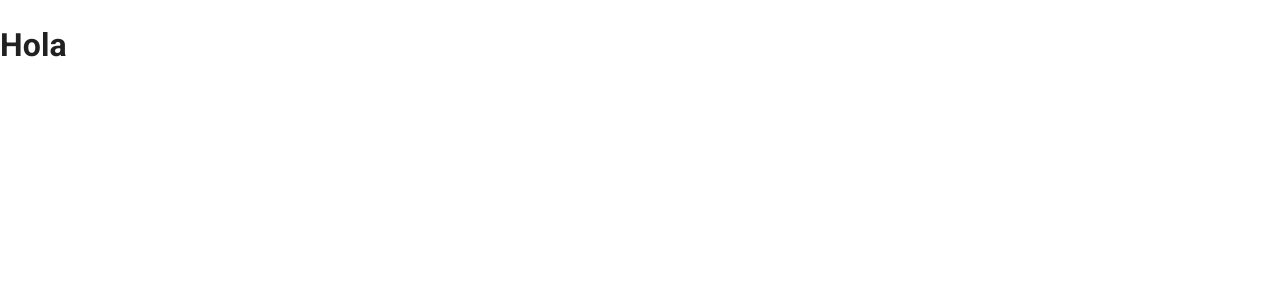
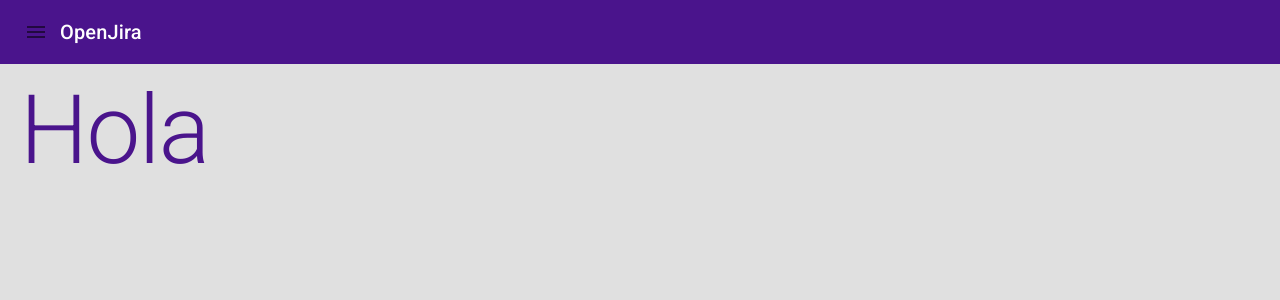
Before and after one commit to pmpeloc/03-open-jira, a Next.js app: page / in a window 1280 px wide. Shown: the top 300 px of the page. Built offline with nearby package versions, Linux system fonts and the light colour scheme.

Commit message:
feat: Layout and Navbar added

```diff
--- /dev/null
+++ b/components/layouts/Layout.tsx
@@ -0,0 +1,20 @@
+import { FC } from 'react';
+import { Box } from '@mui/material';
+import Head from 'next/head';
+import { Navbar } from '../ui';
+
+interface Props {
+  title?: string;
+}
+
+export const Layout: FC<Props> = ({ title = 'OpenJira', children }) => {
+  return (
+    <Box sx={{ flexFlow: 1 }}>
+      <Head>
+        <title>{title}</title>
+      </Head>
+      <Navbar />
+      <Box sx={{ padding: '10px 20px' }}>{children}</Box>
+    </Box>
+  );
+};
--- /dev/null
+++ b/components/layouts/index.ts
@@ -0,0 +1 @@
+export * from './Layout';
--- /dev/null
+++ b/components/ui/Navbar.tsx
@@ -0,0 +1,15 @@
+import { AppBar, IconButton, Toolbar, Typography } from '@mui/material';
+import MenuOutlinedIcon from '@mui/icons-material/MenuOutlined';
+
+export const Navbar = () => {
+  return (
+    <AppBar position='sticky'>
+      <Toolbar>
+        <IconButton size='large' edge='start'>
+          <MenuOutlinedIcon />
+        </IconButton>
+        <Typography variant='h6'>OpenJira</Typography>
+      </Toolbar>
+    </AppBar>
+  );
+};
--- /dev/null
+++ b/components/ui/index.ts
@@ -0,0 +1 @@
+export * from './Navbar';
--- a/pages/_app.tsx
+++ b/pages/_app.tsx
@@ -1,16 +1,11 @@
 import '../styles/globals.css';
 import type { AppProps } from 'next/app';
-import { createTheme, CssBaseline, ThemeProvider } from '@mui/material';
-
-const basicTheme = createTheme({
-  palette: {
-    mode: 'light',
-  },
-});
+import { CssBaseline, ThemeProvider } from '@mui/material';
+import { lightTheme, darkTheme } from '../themes';
 
 function MyApp({ Component, pageProps }: AppProps) {
   return (
-    <ThemeProvider theme={basicTheme}>
+    <ThemeProvider theme={lightTheme}>
       <CssBaseline />
       <Component {...pageProps} />
     </ThemeProvider>
--- a/pages/index.tsx
+++ b/pages/index.tsx
@@ -1,7 +1,15 @@
 import type { NextPage } from 'next';
+import { Typography } from '@mui/material';
+import { Layout } from '../components/layouts';
 
 const HomePage: NextPage = () => {
-  return <h1>Hola</h1>;
+  return (
+    <Layout>
+      <Typography variant='h1' color='primary'>
+        Hola
+      </Typography>
+    </Layout>
+  );
 };
 
 export default HomePage;
--- /dev/null
+++ b/themes/dark-theme.ts
@@ -0,0 +1,26 @@
+import { createTheme } from '@mui/material';
+import { red } from '@mui/material/colors';
+
+export const darkTheme = createTheme({
+  palette: {
+    mode: 'dark',
+    secondary: {
+      main: '#19857b',
+    },
+    error: {
+      main: red.A400,
+    },
+  },
+  components: {
+    MuiAppBar: {
+      defaultProps: {
+        elevation: 0,
+      },
+      styleOverrides: {
+        root: {
+          backgroundColor: '#4a148c',
+        },
+      },
+    },
+  },
+});
--- /dev/null
+++ b/themes/index.ts
@@ -0,0 +1,2 @@
+export * from './light-theme';
+export * from './dark-theme';
--- /dev/null
+++ b/themes/light-theme.ts
@@ -0,0 +1,27 @@
+import { createTheme } from '@mui/material';
+import { grey, red } from '@mui/material/colors';
+
+export const lightTheme = createTheme({
+  palette: {
+    mode: 'light',
+    background: {
+      default: grey[300],
+    },
+    primary: {
+      main: '#4a148c',
+    },
+    secondary: {
+      main: '#19857b',
+    },
+    error: {
+      main: red.A400,
+    },
+  },
+  components: {
+    MuiAppBar: {
+      defaultProps: {
+        elevation: 0,
+      },
+    },
+  },
+});
```
